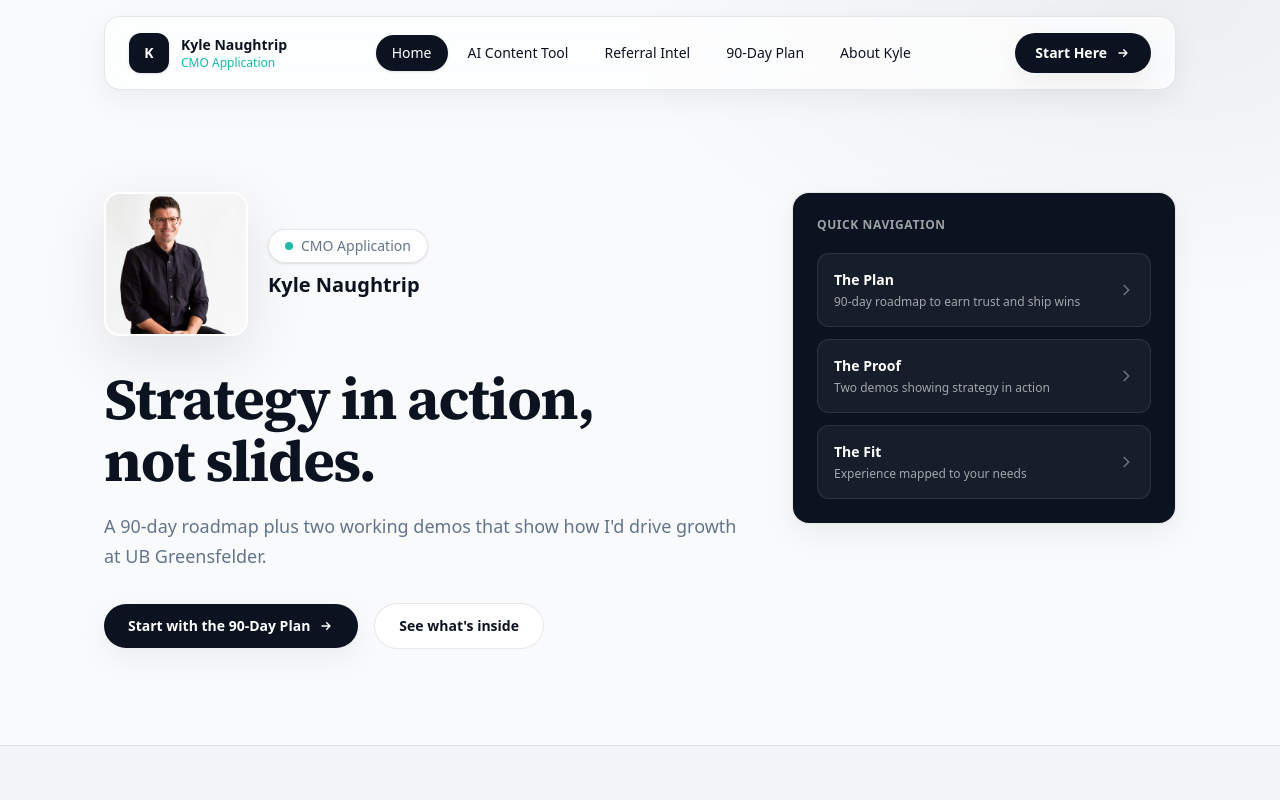
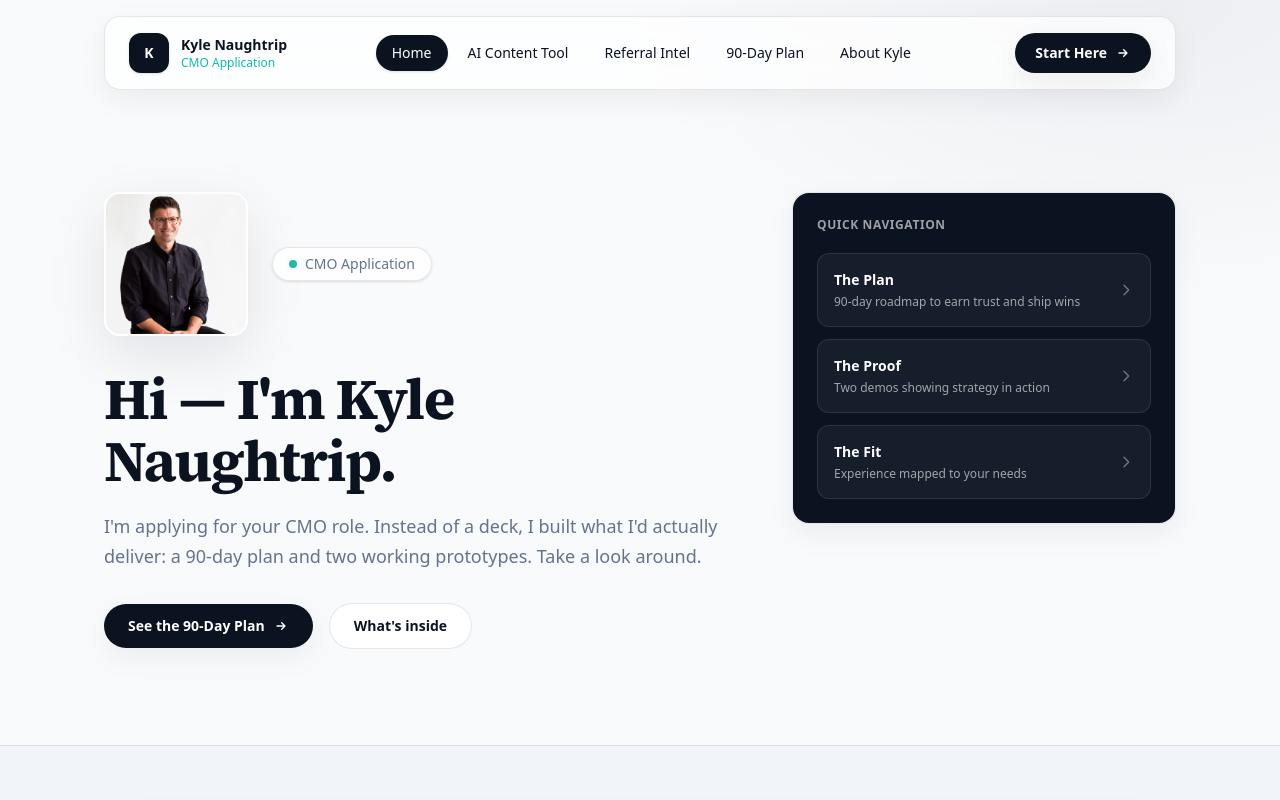
Before and after one commit to SidekickMarketer/ubg-cmo-demo, a Next.js app: page / in a window 1280 px wide. Shown: the top 800 px of the page. Built offline with nearby package versions, Linux system fonts and the light colour scheme.

Commit message:
Humanize hero: personal introduction

```diff
--- a/src/app/page.tsx
+++ b/src/app/page.tsx
@@ -168,7 +168,7 @@
         <Section className="pb-8">
           <div className="flex flex-col gap-12 lg:flex-row lg:items-start lg:justify-between">
             <div className="max-w-2xl">
-              <div className="flex items-center gap-5">
+              <div className="flex items-center gap-6">
                 <Image
                   src="/kyle.jpeg"
                   alt="Kyle Naughtrip"
@@ -176,23 +176,20 @@
                   height={144}
                   className="h-36 w-36 rounded-2xl object-cover border-2 border-white shadow-[var(--shadow)]"
                 />
-                <div>
-                  <Pill>CMO Application</Pill>
-                  <div className="mt-2 text-xl font-semibold text-[color:var(--navy)]">Kyle Naughtrip</div>
-                </div>
+                <Pill>CMO Application</Pill>
               </div>
 
               <h1 className="h1 mt-8 text-[color:var(--navy)]">
-                Strategy in action, not&nbsp;slides.
+                Hi — I&apos;m Kyle Naughtrip.
               </h1>
 
               <p className="mt-5 text-lg leading-relaxed text-[color:var(--muted)]">
-                A 90-day roadmap plus two working demos that show how I&apos;d drive growth at UB&nbsp;Greensfelder.
+                I&apos;m applying for your CMO role. Instead of a deck, I built what I&apos;d actually deliver: a 90-day plan and two working prototypes. Take a look around.
               </p>
 
               <div className="mt-8 flex flex-col gap-4 sm:flex-row sm:items-center">
-                <PrimaryButton href="/roadmap">Start with the 90-Day Plan</PrimaryButton>
-                <SecondaryButton href="#explore">See what&apos;s inside</SecondaryButton>
+                <PrimaryButton href="/roadmap">See the 90-Day Plan</PrimaryButton>
+                <SecondaryButton href="#explore">What&apos;s inside</SecondaryButton>
               </div>
             </div>
 
```
